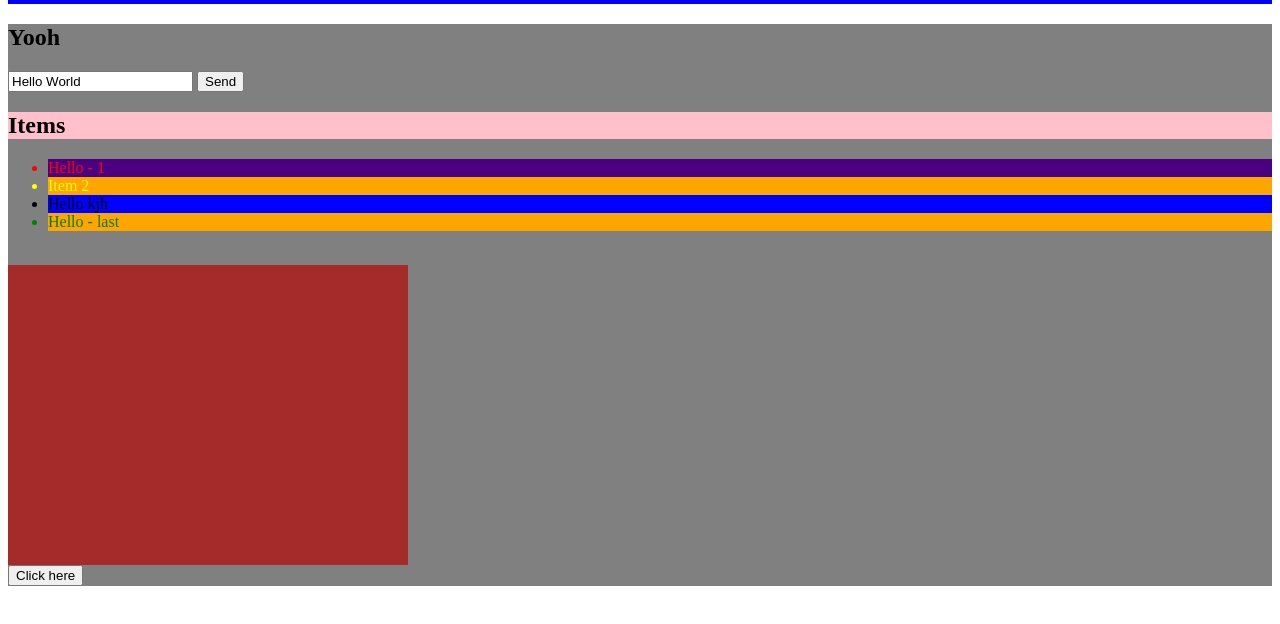
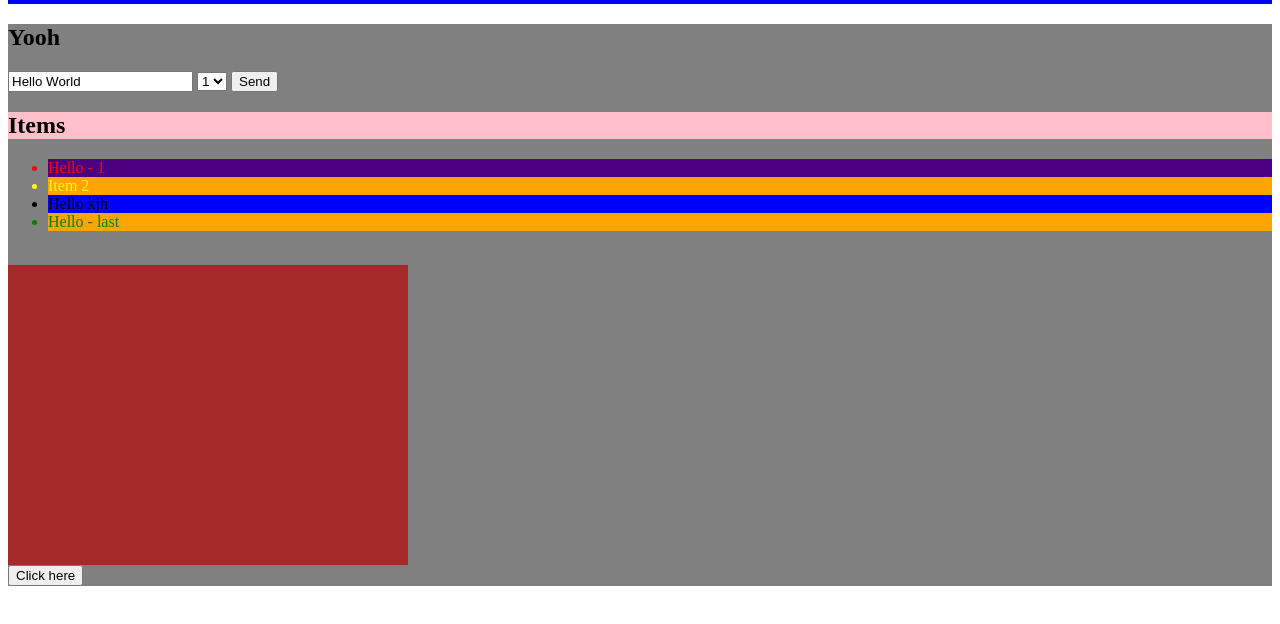
Before and after one commit to samwanyua/JS-DOM, a plain HTML site: page index.html in a window 1280 px wide. Shown: the part 108-732 px from the top of the page. Drawn offline with Linux system fonts and the light colour scheme.

Commit message:
HTML file

```diff
--- a/index.html
+++ b/index.html
@@ -17,6 +17,11 @@
             <h2 class="title">Add items</h2>
             <form action="" class="form-inline">
                 <input type="text" class="form-control">
+                <select class="options">
+                    <option value="1">1</option>
+                    <option value="2">2</option>
+                    <option value="3">3</option>
+                </select>
                 <input type="submit" class="btn" value="submit">
             </form>
             <h2 class="title">Items</h2>
```
